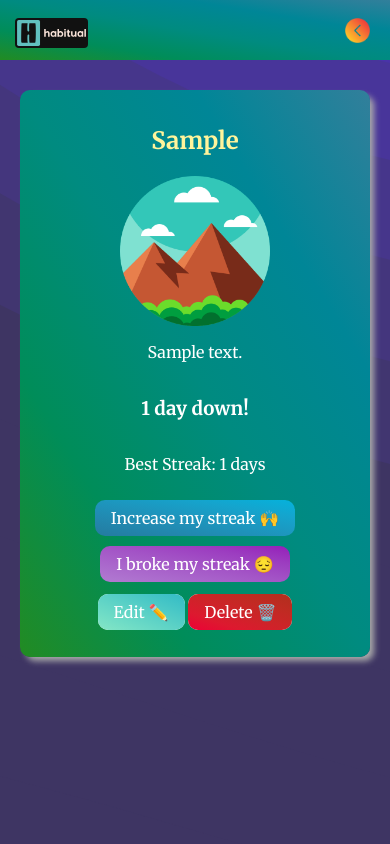
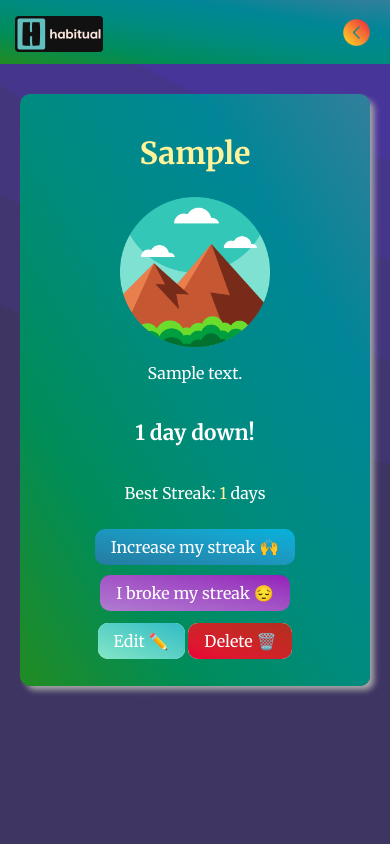
Before and after one commit to natesobeck/habitual, a Django app: page /habits/1/ in a window 390 px wide. Run offline with Django 4.2, Linux system fonts and the light colour scheme; a user stored in the database is signed in; tables that the repository leaves empty hold one stand-in row (values such as "Sample post").

Commit message:
add media queriex for font sizes across app, make small improvements

```diff
--- a/main_app/static/css/base.css
+++ b/main_app/static/css/base.css
@@ -30,11 +30,12 @@
   --color4: #4a33a9;
   --color6: #3E3563;
   --color5: #fff49b;
-  --smfont: .8em;
+  --smfont: .9em;
   --mdfont: 1em;
+  --lgmdfont: 1.3em;
   --lfont: 1.9em;
-  --xlfont: 2.5em;
-  --xxlfont: 3.5em;
+  --xlfont: 2.2em;
+  --xxlfont: 2.5em;
   background-image: url(../images/liquid-cheese.svg);
   background-position: center;
   background-size: cover;
@@ -43,28 +44,21 @@
 }
 
 header {
-  width: 100%;
+  width: 100vw;
   background-image: linear-gradient(to right top, #228b22, #008d59, #008b80, #008697, #327f9b);
 }
 
 nav {
-  height: 60px;
+  height: 64px;
   display: flex;
   justify-content: flex-end;
   align-items: center;
-}
-
-nav a {
-  text-decoration: none;
-  color: black;
-  font-size: var(--smfont);
 }
 
 .dropdown.active > .nav-opener,
 .nav-opener:hover {
   cursor: pointer;
   color: var(--color1);
-  list-style: none;
 }
 
 .nav-content {
@@ -97,11 +91,11 @@
 }
 
 #logo {
-  height: 30px;
+  height: 36px;
   border-radius: 4px;
   position: absolute;
   left: 15px;
-  top: 18px;
+  top: 16px;
 }
 
 input, textarea {
@@ -195,6 +189,10 @@
   font-size: var(--mdfont)
 }
 
+.big-text {
+  font-size: var(--lgmdfont)
+}
+
 .text {
   font-size: var(--smfont)
 }
@@ -203,13 +201,6 @@
   position: relative;
   margin-right: 20px;
   background-image: linear-gradient(to right top, #228b22, #008d59, #008b80, #008697, #327f9b);
-}
-
-.dropdown button {
-  border-style: none;
-  background-color: rgba(0, 0, 0, 0);
-  color: var(--color5);
-  font-size: 20px;
 }
 
 .dropdown-menu {
@@ -225,6 +216,7 @@
   transform: translateY(-10px);
   transition: opacity 150ms ease-in-out, transform 150ms ease-in-out;
   z-index: 1;
+  font-size: var(--mdfont)
 }
 
 .dropdown.active > .nav-opener + .dropdown-menu {
@@ -243,5 +235,47 @@
 }
 
 .nav-arrow {
-  height: 25px;
+  height: 27px;
 }
+
+.nav-text {
+  font-size: var(--lfont)
+}
+
+button, a {
+  text-decoration: none;
+}
+
+@media(min-width: 900px) {
+  .title {
+    font-size: calc(var(--xlfont) - .1em)
+  }
+  .subtitle {
+    font-size: var(--lgmdfont)
+  }
+  .text {
+    font-size: calc(var(--mdfont) - .05em)
+  }
+  #logo {
+    height: 40px;
+    top: 12px;
+  }
+  .dropdown-menu {
+    font-size: calc(var(--mdfont) + .1em)
+  }
+}
+
+@media(min-width: 1300px) {
+  .title {
+    font-size: var(--xlfont)
+  }
+  .subtitle {
+    font-size: calc(var(--lgmdfont) + .1em)
+  }
+  .text {
+    font-size: var(--mdfont)
+  }
+  .dropdown-menu {
+    font-size: calc(var(--mdfont) + .15em)
+  }
+}
--- a/main_app/static/css/habits/detail.css
+++ b/main_app/static/css/habits/detail.css
@@ -25,3 +25,7 @@
 .btn-container {
   margin: 20px 0px;
 }
+
+.accent {
+  color: var(--color5)
+}
--- a/main_app/templates/base.html
+++ b/main_app/templates/base.html
@@ -20,17 +20,18 @@
   <header>
     <nav class="dropdown" data-dropdown>
       <a href="{% url 'home' %}"><img src="{% static 'images/logo.svg' %}" alt="The habitual logo." id="logo"></a>
-      {% comment %} <button class="nav-opener" id="nav-opener" data-dropdown-button><</button> {% endcomment %}
       <img src="{% static 'images/back.png' %}" alt="A nav bar arrow" class="nav-arrow nav-opener" id="nav-opener" data-dropdown-button>
       <div class="dropdown-menu">
         <div class="nav-content">
           {% if user.is_authenticated %}
-            <a href="/#about">About</a>
             <a href="{% url 'habit-index' %}">All Your Habits</a>
             <a href="{% url 'habit-create' %}">Add a New Habit</a>
+            <a href="/#about">About</a>
+            <a href="/#contact">Contact Me</a>
             <a href="{% url 'logout' %}">Log Out</a>
           {% else %}
             <a href="/#about">About</a>
+            <a href="/#contact">Contact Me</a>
             <a href="{% url 'home' %}">Log In</a>
             <a href="{% url 'signup' %}">Sign Up</a>
           {% endif %}
--- a/main_app/templates/main_app/habit_detail.html
+++ b/main_app/templates/main_app/habit_detail.html
@@ -12,7 +12,7 @@
 {% block content %}
 
 <div class="card">
-  <h2 class="header">{{ habit.habit }}</h2>
+  <h2 class="header title">{{ habit.habit }}</h2>
   {% if habit.category == 'L' %}
     <img src="{% static 'images/mountain.png' %}" alt="A graphic of a mountain" class="category-icon-l">
   {% elif habit.category == 'H' %}
@@ -30,23 +30,23 @@
   {% else %}
     <img src="{% static 'images/desert.png' %}" alt="A graphic of a desert" class="category-icon-l">
   {% endif %}
-  <p>{{ habit.description }}</p>
+  <p class="subtitle">{{ habit.description }}</p>
   {% if habit.current_streak == 0 %}
-    <h3>You haven't started training this habit yet.</h3>
+    <h3 class="big-text">You haven't started training this habit yet.</h3>
   {% elif habit.current_streak == 1 %}
-    <h3>1 day down!</h3>
+    <h3 class="big-text">1 day down!</h3>
   {% elif habit.current_streak < 7 %}
-    <h3>You're at {{ habit.current_streak }} days, let's get to a week!</h3>
+    <h3 class="big-text">You're at <span class="accent">{{ habit.current_streak }}</span> days, let's get to a week!</h3>
   {% elif habit.current_streak < 14 %}
-    <h3>Over a week down. {{ habit.current_streak }} days in, keep it up!</h3>
+    <h3 class="big-text">Over a week down. <span class="accent">{{ habit.current_streak }}</span> days in, keep it up!</h3>
   {% elif habit.current_streak < 23 %}
-    <h3>{{ habit.current_streak }} days in now. You're over halfway, be proud!</h3>
+    <h3 class="big-text"><span class="accent">{{ habit.current_streak }}</span> days in now. You're over halfway, be proud!</h3>
   {% elif habit.current_streak < 30 %}
-    <h3>You're at {{ habit.current_streak }} days. Less than a week left! You got this.</h3>
+    <h3 class="big-text">You're at <span class="accent">{{ habit.current_streak }}</span> days. Less than a week left! You got this.</h3>
   {% else %}
-    <h3>This is a certified habit! You probably don't even need this app anymore. Go you!</h3>
+    <h3 class="big-text">This is a certified habit! You probably don't even need this app anymore. Go you!</h3>
   {% endif %}
-  <p>Best Streak: {{ habit.best_streak }} days</p>
+  <p class="subtitle">Best Streak: <span class="accent">{{ habit.best_streak }}</span> days</p>
 
   <form action="{% url 'increase-streak' habit.id %}" method="post">
     {% csrf_token %}
```
Also changed, not shown: main_app/static/css/home.css (+8 -1 lines), main_app/templates/habits/index.html (+4 -4 lines).
